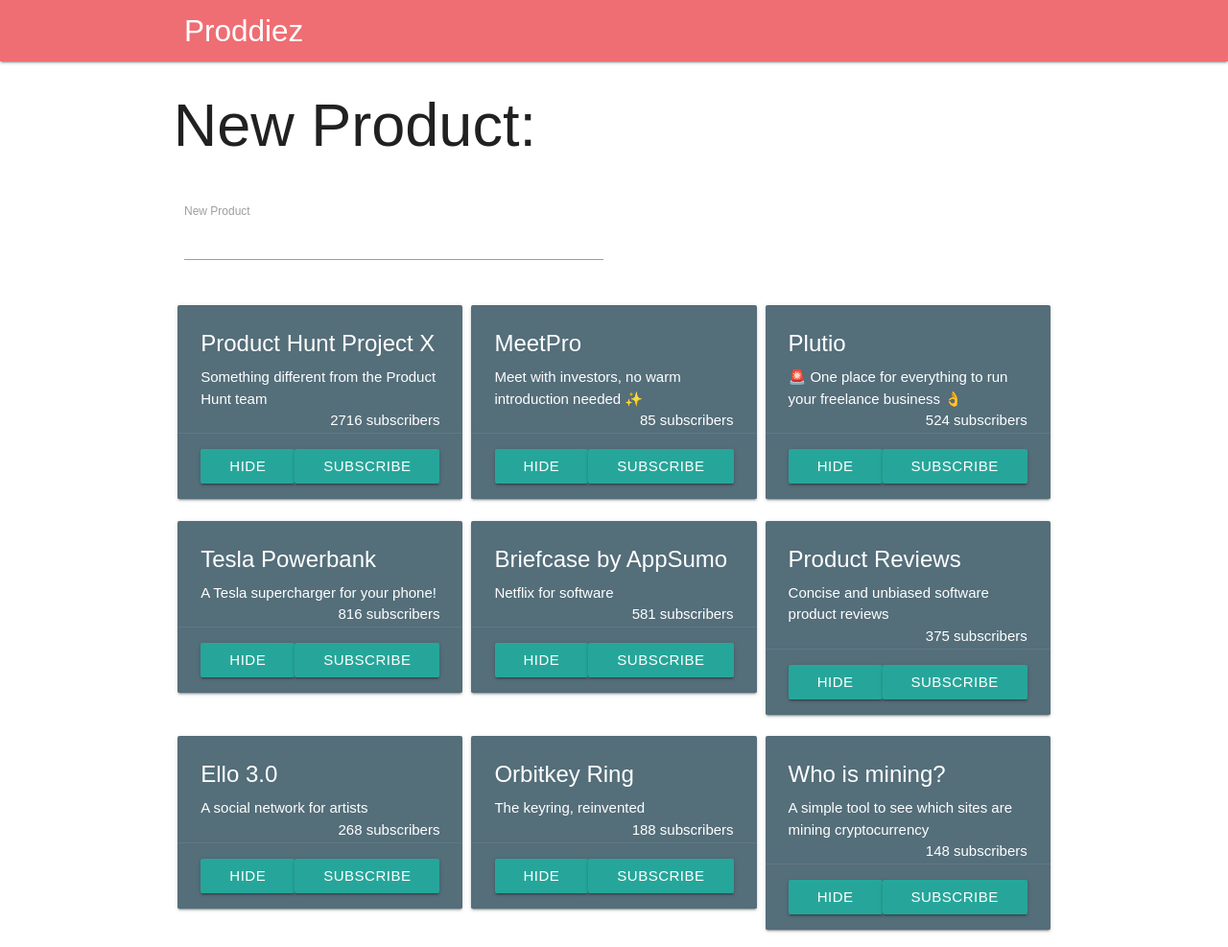
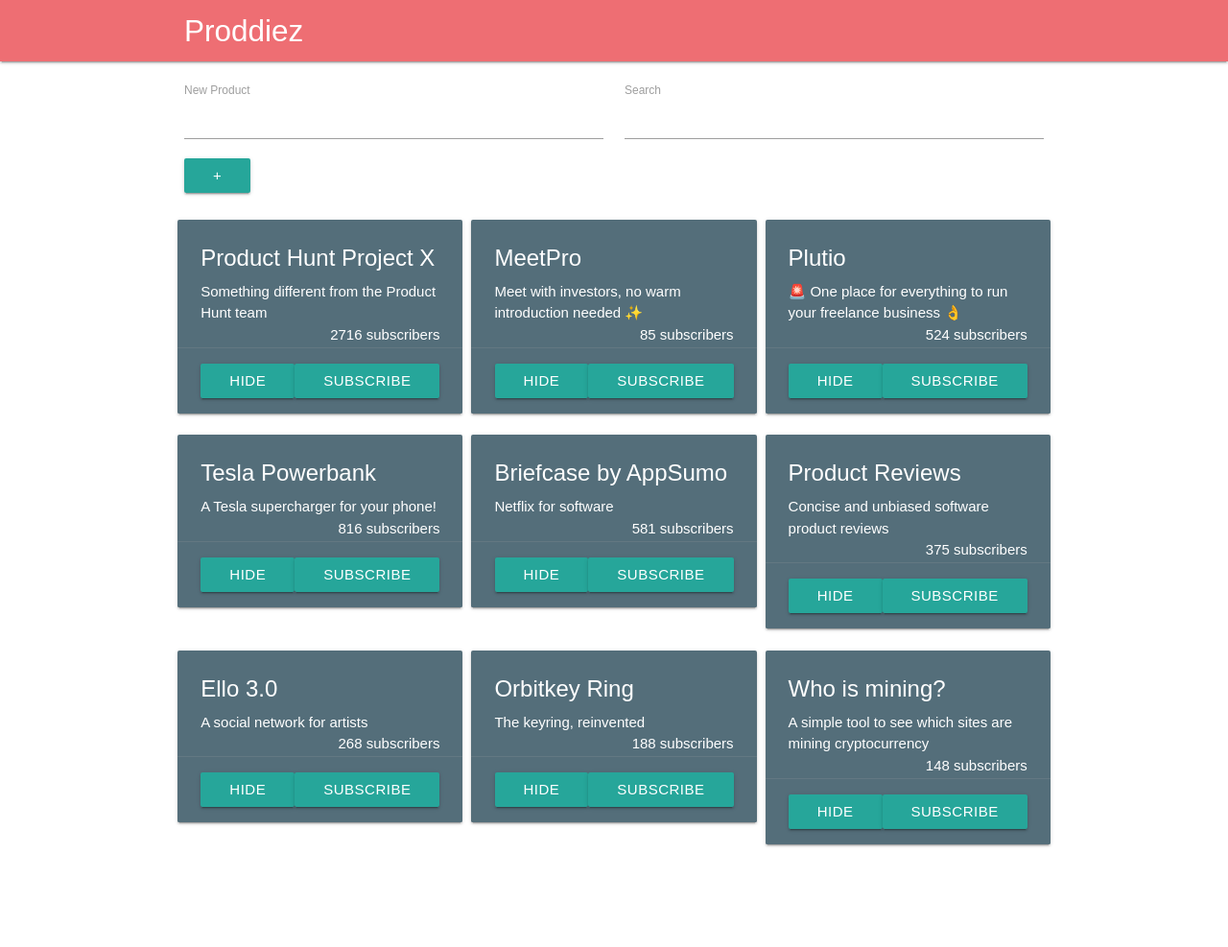
Before and after one commit to charlimxm/proddiez, a React app: page / in a window 1280 px wide. Shown: the whole page at 96% size. After the commit the page ends 915 px from the top, so only its background shows below. Built offline with nearby package versions, Linux system fonts and the light colour scheme.

Commit message:
latest update with product update and search

```diff
--- a/src/components/App.css
+++ b/src/components/App.css
@@ -1,9 +1,5 @@
-.App-products {
+.container .row {
   margin-top: 20px;
-}
-
-.App-products {
-  /*column-break-inside: avoid;*/
 }
 
 .App-products .col {
--- a/src/components/App.js
+++ b/src/components/App.js
@@ -3,38 +3,6 @@
 
 import Nav from './Nav'
 import Product from './Product'
-
-class App extends Component {
-  constructor (props) {
-    super()
-
-    // this is where i init the state
-    this.state = {
-      counter: 12,
-      keyword: ''
-    }
-  }
-
-  clickButton (e) {
-    console.log('button is clicked')
-    this.setState({
-      counter: this.state.counter + 1
-    })
-  }
-
-  handleKeyup (e) {
-    var typedValue = e.target.value
-    this.setState({
-      keyword: typedValue
-    })
-  }
-
-  render () {
-    const navProp = {
-      username: 'Shumin',
-      title: 'Proddiez',
-      useremail: 'shumin@gmail.com'
-    }
 
 // from the db
 const products = [
@@ -85,7 +53,64 @@
   }
 ]
 
-    const allProducts = products.map((product, index) => {
+class App extends Component {
+  constructor (props) {
+    super()
+
+    // this is where i init the state
+    this.state = {
+      counter: 12,
+      keyword: '',
+      products: products,
+      newProduct: {}
+    }
+  }
+
+  clickButton (e) {
+    this.setState({
+      counter: this.state.counter + 1
+    })
+  }
+
+  handleKeyup (e) {
+    var typedValue = e.target.value
+    this.setState({
+      keyword: typedValue,
+      newProduct: {
+        title: typedValue,
+        subtitle: 'Test',
+        subCount: 0
+      }
+    })
+  }
+
+  addProduct (e) {
+    this.setState({
+      products: [
+        ...this.state.products,
+        this.state.newProduct
+      ],
+      newProduct: {}
+    })
+  }
+
+  handleSearch (e) {
+    let filteredProducts = products.filter(product => {
+      return product.title.toLowerCase().includes(e.target.value)
+    })
+    this.setState({
+      products: filteredProducts
+    })
+  }
+
+  render () {
+    const navProp = {
+      username: 'Shumin',
+      title: 'Proddiez',
+      useremail: 'shumin@gmail.com'
+    }
+
+    const allProducts = this.state.products.map((product, index) => {
       return <Product key={index} productObj={product} />
     })
 
@@ -96,15 +121,21 @@
         />
         <div className='container'>
           <div className='row'>
-            <h1>New Product: {this.state.keyword}</h1>
-          </div>
-          <div className='row'>
             <div className='input-field col s6'>
               <input id='new-product' type='text'
-                className=''
-                onKeyUp={(e) => this.handleKeyup(e)} />
+                onKeyUp={(e) => this.handleKeyup(e)}
+              />
               <label className='active' htmlFor='new-product'>
                 New Product
+              </label>
+              <button className='btn' onClick={(e) => this.addProduct(e)}>+</button>
+            </div>
+            <div className='input-field col s6'>
+              <input id='search-product' type='text'
+                onKeyUp={(e) => this.handleSearch(e)}
+              />
+              <label className='active' htmlFor='search-product'>
+                Search
               </label>
             </div>
           </div>
```
Also changed, not shown: 1 other file. Lines whose indentation alone changed are shown as unchanged.
